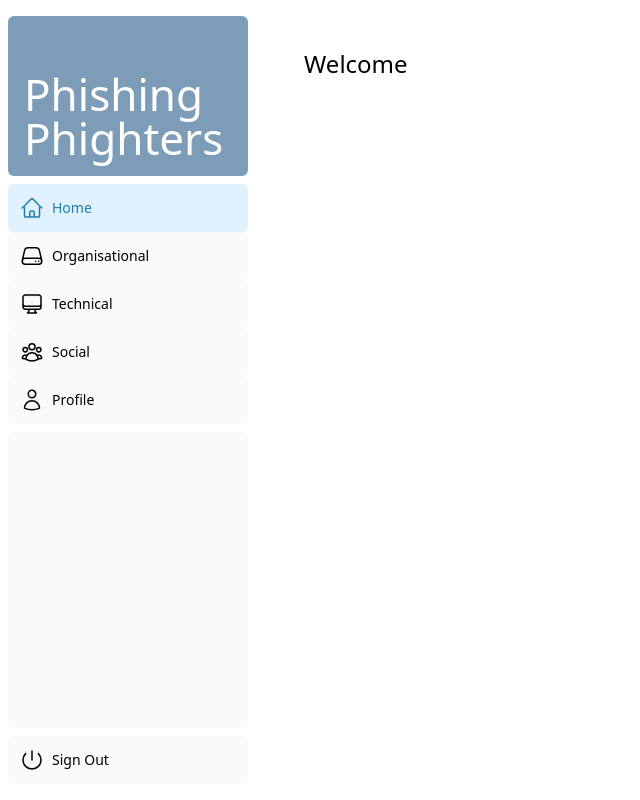
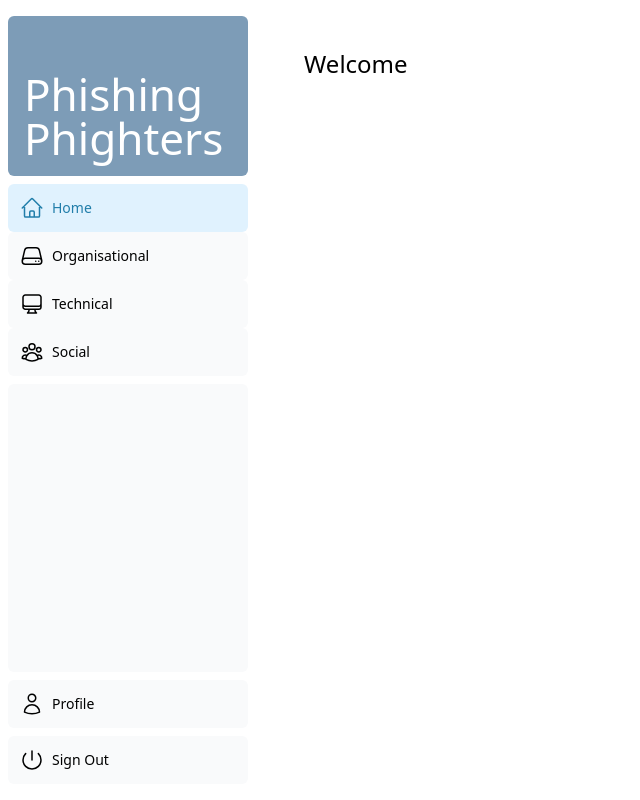
Before and after one commit to 1vanarob/cyber-dash, a Next.js app: page /dashboard in a window 1280 px wide. Shown: the whole page, without its empty margins (0-640 px from the left). Built offline with nearby package versions, Linux system fonts and the light colour scheme; no server answers.

Commit message:
Move profile section on sidenav

```diff
--- a/app/ui/dashboard/nav-links.tsx
+++ b/app/ui/dashboard/nav-links.tsx
@@ -24,7 +24,7 @@ const links = [
 
 ];
 
-export default function NavLinks() {
+export function NavLinks() {
   const pathname = usePathname();
   return (
     <main className='flex-col justify-items-between'>
@@ -47,7 +47,15 @@ export default function NavLinks() {
           </Link>
         );
       })}
-      <div>
+
+    </main>
+  );
+}
+
+export function ProfileLink() {
+  const pathname = usePathname();
+  return (
+    <div>
       <Link
       key={"Profile"}
       href={"/dashboard/profile"}
@@ -62,7 +70,5 @@ export default function NavLinks() {
         <p className="hidden md:block">Profile</p>
       </Link>
       </div>
-
-    </main>
   );
 }
--- a/app/ui/dashboard/sidenav.tsx
+++ b/app/ui/dashboard/sidenav.tsx
@@ -1,5 +1,5 @@
 import Link from 'next/link';
-import NavLinks from '@/app/ui/dashboard/nav-links';
+import {NavLinks,ProfileLink} from '@/app/ui/dashboard/nav-links';
 import Logo from '@/app/ui/logo';
 import { PowerIcon,UserIcon } from '@heroicons/react/24/outline';
 import '@/global.css'
@@ -20,7 +20,7 @@ export default function SideNav() {
       <div className="flex grow flex-row justify-between space-x-2 md:flex-col md:space-x-0 md:space-y-2">
         <NavLinks />
         <div className="hidden h-auto w-full grow rounded-md bg-gray-50 md:block"></div>
-
+        <ProfileLink/>
         <form
           action={async () => {
             'use server';
```
